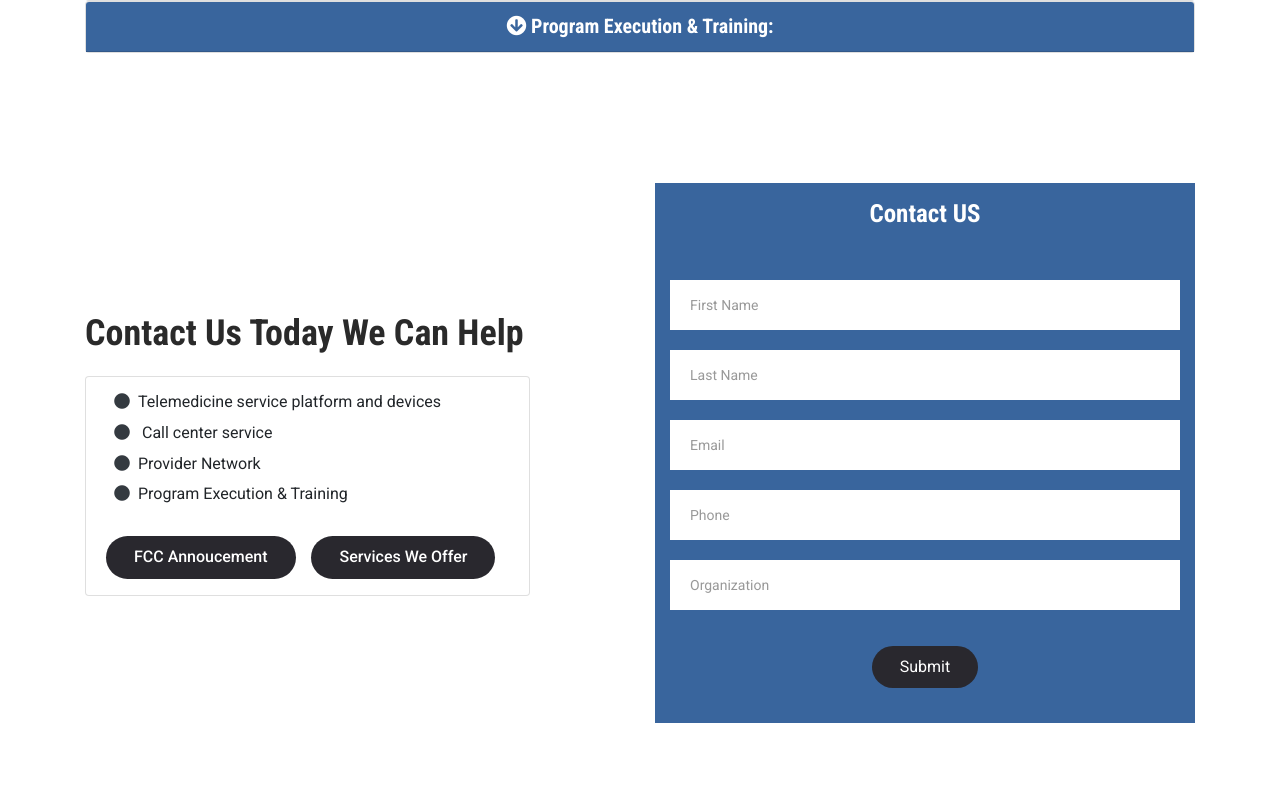
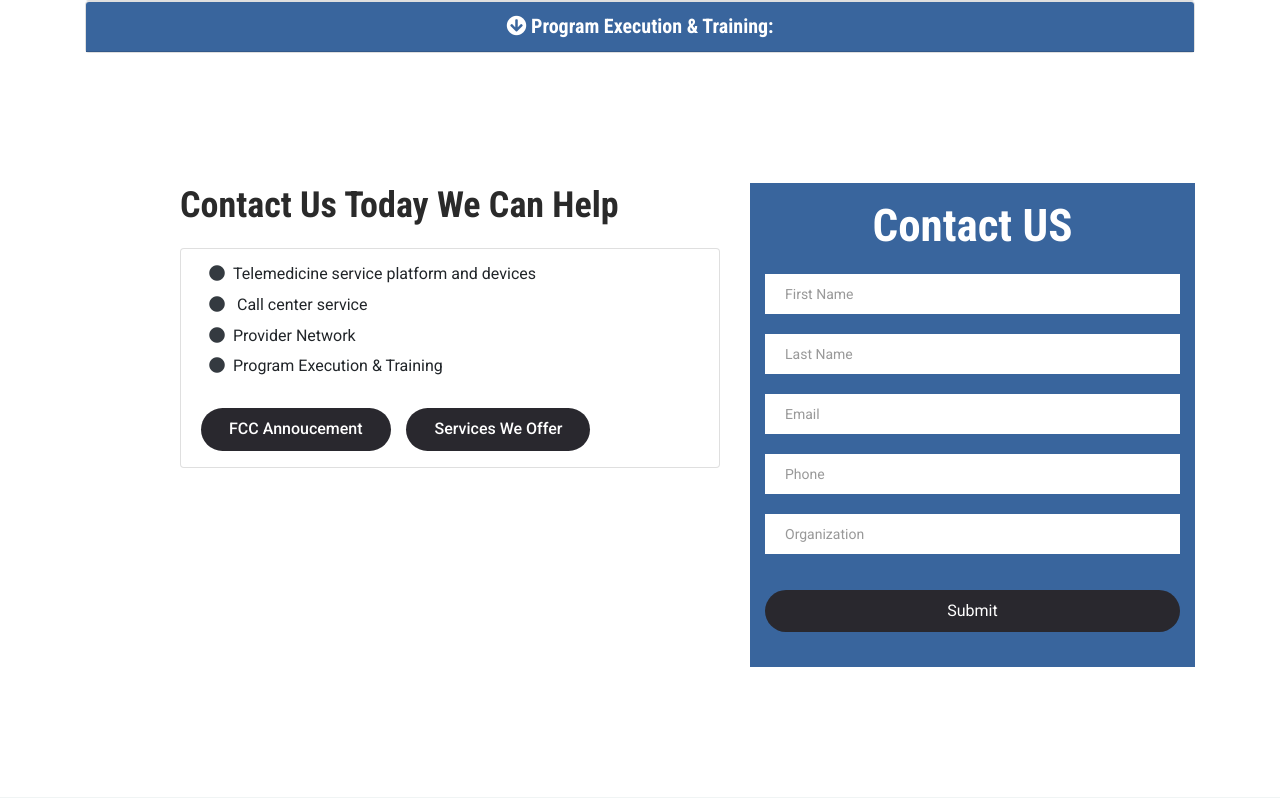
Before and after one commit to Abdullahmasood553/ameritelehealth, a PHP site: page / in a window 1280 px wide. Shown: the part 1361-2159 px from the top of the page. Run offline with PHP 8.4, Linux system fonts and the light colour scheme.

Commit message:
changes in the contact us form

```diff
--- a/css/style.css
+++ b/css/style.css
@@ -1345,13 +1345,13 @@
 }
 
 .search-wrapper h3 {
-  font-size: 25px;
+  font-size: 45px;
   margin-bottom: 25px;
 }
 
 @media (min-width: 600px) {
   .search-wrapper h3 {
-    margin-bottom: 50px;
+    margin-bottom: 19px;
   }
 }
 
@@ -1379,7 +1379,7 @@
   color: #999999;
   padding-left: 20px;
   border: 0;
-  height: 50px;
+  height: 40px;
   border-radius: 0;
 }
 
--- a/index.php
+++ b/index.php
@@ -10,7 +10,7 @@
     $lname = htmlspecialchars($_POST['lname']);
 		$email = htmlspecialchars($_POST['email']);
     $phone = htmlspecialchars($_POST['phone']);
-    $organization = htmlspecialchars($_POST['phone']);
+    $organization = htmlspecialchars($_POST['organization']);
 
 
 		// Check Required Fields
@@ -295,7 +295,8 @@
   <section class="section-margin">
     <div class="container">
       <div class="row">
-        <div class="col-lg-6 col-xl-5 align-self-center  mb-lg-0">
+        <div class=" col-lg-6 col-xl-6 offset-xl-1">
+
           <div class="search-content">
             <h2>Contact Us Today We Can Help <br class="d-none d-xl-block"></h2>
             <div class="list-group" style="text-align: justify;">
@@ -310,7 +311,7 @@
           </div>
 
         </div>
-        <div class="col-lg-6 col-xl-6 offset-xl-1">
+        <div class="col-lg-6 col-xl-5 align-self-center  mb-lg-0">
           <div class="search-wrapper">
             <h3 class="text-white">Contact US</h3>
             <?php if($msg != ''): ?>
@@ -349,7 +350,7 @@
               </div>
 
               <div class="form-group">
-                <button class="button border-0 mt-3" name="submit" type="submit">Submit</button>
+                <button class="button border-0 mt-3 btn-block" name="submit" type="submit">Submit</button>
               </div>
             </form>
           </div>
@@ -440,6 +441,6 @@
 
   <script src="vendors/jquery/jquery-3.2.1.min.js"></script>
   <script src="vendors/bootstrap/bootstrap.bundle.min.js"></script>
-   <script src="js/main.js"></script>
+   <!-- <script src="js/main.js"></script> -->
   </body>
 </html>
```
Also changed, not shown: 1 other file.
